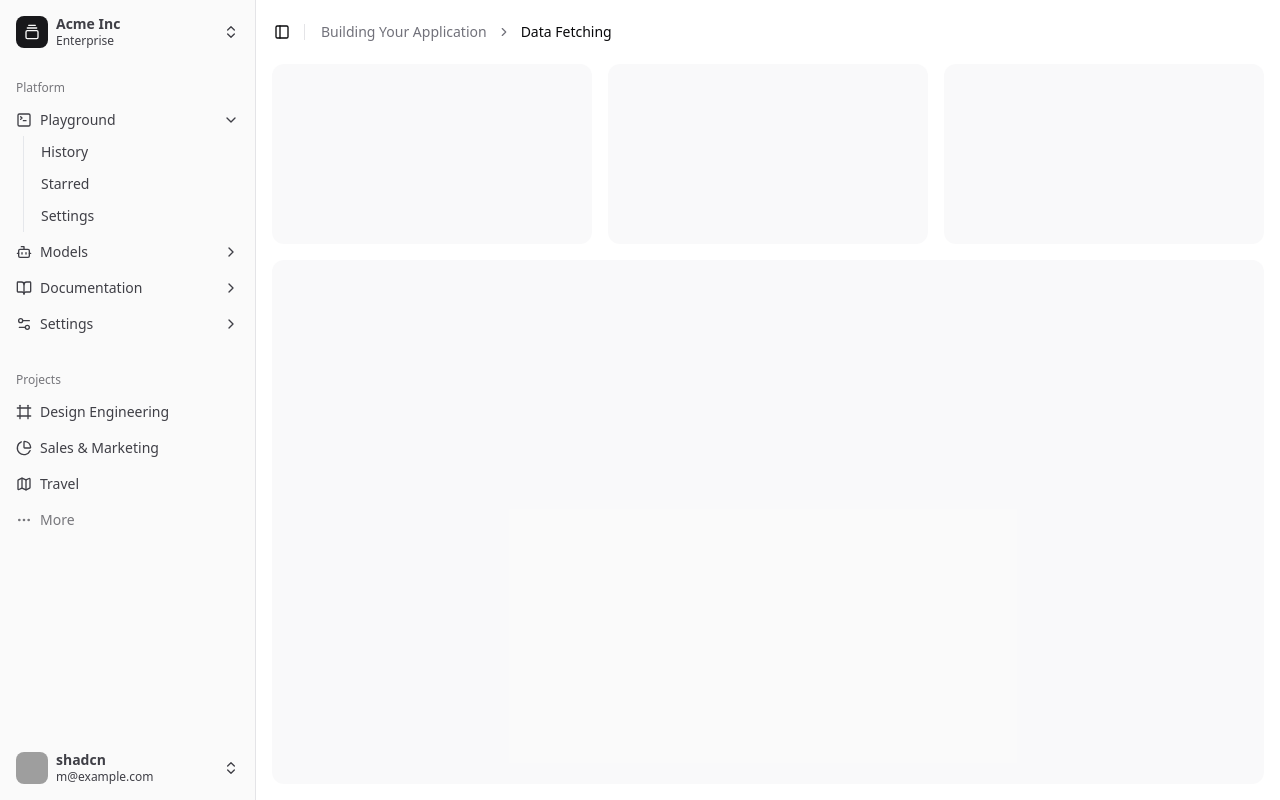
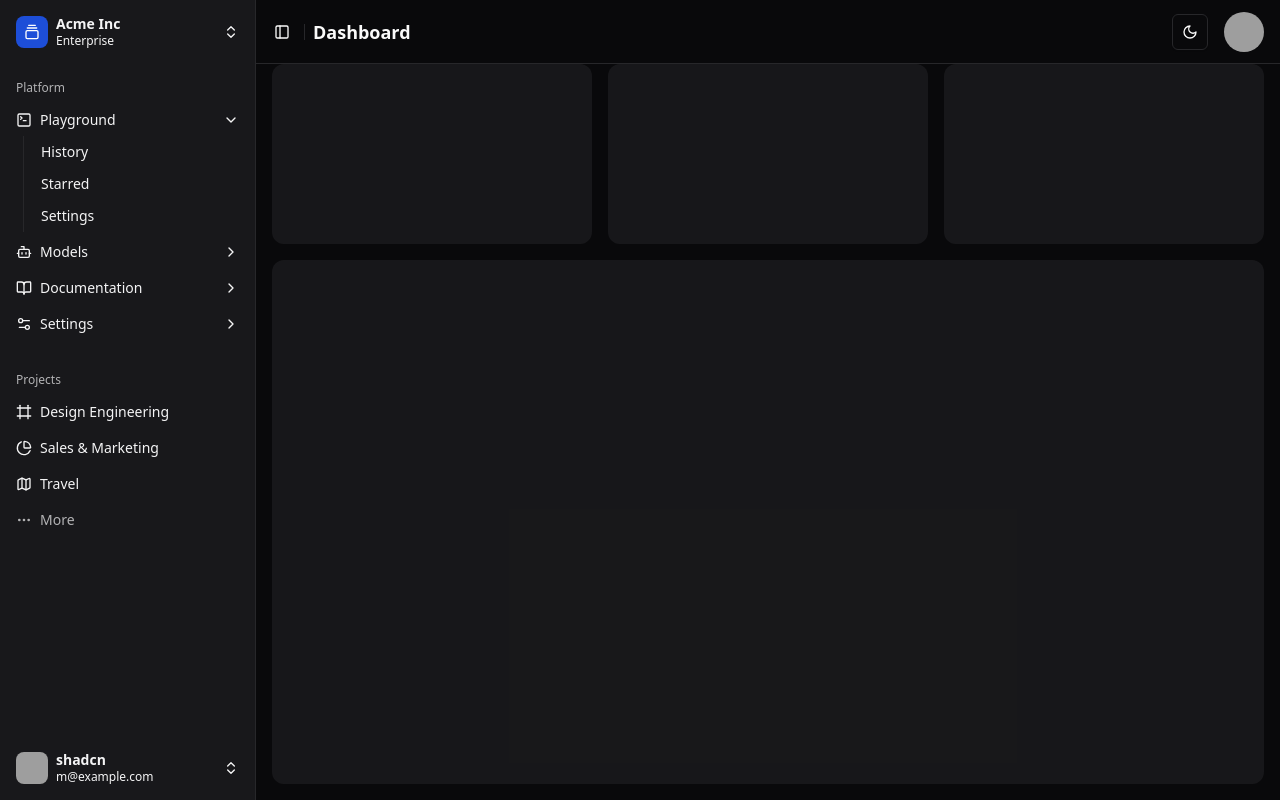
Before and after one commit to devmulkalwar/pseudo-api, a React (Vite) app in the folder frontend/: page / in a window 1280 px wide. Built offline with nearby package versions, Linux system fonts and the light colour scheme; grey boxes are pictures that could not be loaded.

Commit message:
theme toggler added

```diff
--- a/frontend/src/App.jsx
+++ b/frontend/src/App.jsx
@@ -1,44 +1,55 @@
-import { AppSidebar } from "@/components/app-sidebar"
-import {
-  Breadcrumb,
-  BreadcrumbItem,
-  BreadcrumbLink,
-  BreadcrumbList,
-  BreadcrumbPage,
-  BreadcrumbSeparator,
-} from "@/components/ui/breadcrumb"
-import { Separator } from "@/components/ui/separator"
+import { ThemeProvider } from "@/components/theme-provider"
+import { AppSidebar } from "@/components/app-sidebar";
+import { Separator } from "@/components/ui/separator";
 import {
   SidebarInset,
   SidebarProvider,
   SidebarTrigger,
-} from "@/components/ui/sidebar"
+} from "@/components/ui/sidebar";
+import { Avatar, AvatarFallback, AvatarImage } from "@/components/ui/avatar";
+import {
+  DropdownMenu,
+  DropdownMenuContent,
+  DropdownMenuItem,
+  DropdownMenuTrigger,
+} from "@/components/ui/dropdown-menu";
+import { ModeToggle } from "@/components/mode-toggle";
+export default function App() {
 
-export default function App() {
   return (
-    (<SidebarProvider>
+    <ThemeProvider defaultTheme="dark" storageKey="vite-ui-theme">
+    <SidebarProvider>
       <AppSidebar />
       <SidebarInset>
-        <header
-          className="flex h-16 shrink-0 items-center gap-2 transition-[width,height] ease-linear group-has-[[data-collapsible=icon]]/sidebar-wrapper:h-12">
-          <div className="flex items-center gap-2 px-4">
+        {/* Navbar */}
+        <header className="flex h-16 items-center justify-between px-4 border-b">
+          <div className="flex items-center gap-2">
             <SidebarTrigger className="-ml-1" />
-            <Separator orientation="vertical" className="mr-2 h-4" />
-            <Breadcrumb>
-              <BreadcrumbList>
-                <BreadcrumbItem className="hidden md:block">
-                  <BreadcrumbLink href="#">
-                    Building Your Application
-                  </BreadcrumbLink>
-                </BreadcrumbItem>
-                <BreadcrumbSeparator className="hidden md:block" />
-                <BreadcrumbItem>
-                  <BreadcrumbPage>Data Fetching</BreadcrumbPage>
-                </BreadcrumbItem>
-              </BreadcrumbList>
-            </Breadcrumb>
+            <Separator orientation="vertical" className="h-4" />
+            <h1 className="text-lg font-semibold">Dashboard</h1>
+          </div>
+
+          {/* Right section (Theme Toggle + User Avatar) */}
+          <div className="flex items-center gap-4">
+          <ModeToggle />
+            {/* User Avatar Dropdown */}
+            <DropdownMenu>
+              <DropdownMenuTrigger>
+                <Avatar>
+                  <AvatarImage src="https://github.com/shadcn.png" alt="User" />
+                  <AvatarFallback>U</AvatarFallback>
+                </Avatar>
+              </DropdownMenuTrigger>
+              <DropdownMenuContent align="end">
+                <DropdownMenuItem>Profile</DropdownMenuItem>
+                <DropdownMenuItem>Settings</DropdownMenuItem>
+                <DropdownMenuItem>Logout</DropdownMenuItem>
+              </DropdownMenuContent>
+            </DropdownMenu>
           </div>
         </header>
+
+        {/* Main Content */}
         <div className="flex flex-1 flex-col gap-4 p-4 pt-0">
           <div className="grid auto-rows-min gap-4 md:grid-cols-3">
             <div className="aspect-video rounded-xl bg-muted/50" />
@@ -48,6 +59,7 @@ export default function App() {
           <div className="min-h-[100vh] flex-1 rounded-xl bg-muted/50 md:min-h-min" />
         </div>
       </SidebarInset>
-    </SidebarProvider>)
+    </SidebarProvider>
+    </ThemeProvider>
   );
 }
--- /dev/null
+++ b/frontend/src/components/mode-toggle.jsx
@@ -0,0 +1,30 @@
+import { Moon, Sun } from "lucide-react";
+import { Button } from "@/components/ui/button";
+import {
+  DropdownMenu,
+  DropdownMenuContent,
+  DropdownMenuItem,
+  DropdownMenuTrigger,
+} from "@/components/ui/dropdown-menu";
+import { useTheme } from "@/components/theme-provider";
+
+export function ModeToggle() {
+  const { setTheme } = useTheme();
+
+  return (
+    <DropdownMenu>
+      <DropdownMenuTrigger asChild>
+        <Button variant="outline" size="icon">
+          <Sun className="h-[1.2rem] w-[1.2rem] rotate-0 scale-100 transition-all dark:-rotate-90 dark:scale-0" />
+          <Moon className="absolute h-[1.2rem] w-[1.2rem] rotate-90 scale-0 transition-all dark:rotate-0 dark:scale-100" />
+          <span className="sr-only">Toggle theme</span>
+        </Button>
+      </DropdownMenuTrigger>
+      <DropdownMenuContent align="end">
+        <DropdownMenuItem onClick={() => setTheme("light")}>Light</DropdownMenuItem>
+        <DropdownMenuItem onClick={() => setTheme("dark")}>Dark</DropdownMenuItem>
+        <DropdownMenuItem onClick={() => setTheme("system")}>System</DropdownMenuItem>
+      </DropdownMenuContent>
+    </DropdownMenu>
+  );
+}
--- /dev/null
+++ b/frontend/src/components/theme-provider.jsx
@@ -0,0 +1,41 @@
+import { createContext, useContext, useEffect, useState } from "react";
+
+const ThemeProviderContext = createContext({
+  theme: "system",
+  setTheme: () => null,
+});
+
+export function ThemeProvider({ children, defaultTheme = "system", storageKey = "vite-ui-theme" }) {
+  const [theme, setTheme] = useState(() => {
+    return localStorage.getItem(storageKey) || defaultTheme;
+  });
+
+  useEffect(() => {
+    const root = document.documentElement;
+    root.classList.remove("light", "dark");
+
+    if (theme === "system") {
+      const systemTheme = window.matchMedia("(prefers-color-scheme: dark)").matches ? "dark" : "light";
+      root.classList.add(systemTheme);
+      return;
+    }
+
+    root.classList.add(theme);
+  }, [theme]);
+
+  const value = {
+    theme,
+    setTheme: (newTheme) => {
+      localStorage.setItem(storageKey, newTheme);
+      setTheme(newTheme);
+    },
+  };
+
+  return <ThemeProviderContext.Provider value={value}>{children}</ThemeProviderContext.Provider>;
+}
+
+export const useTheme = () => {
+  const context = useContext(ThemeProviderContext);
+  if (!context) throw new Error("useTheme must be used within a ThemeProvider");
+  return context;
+};
```
